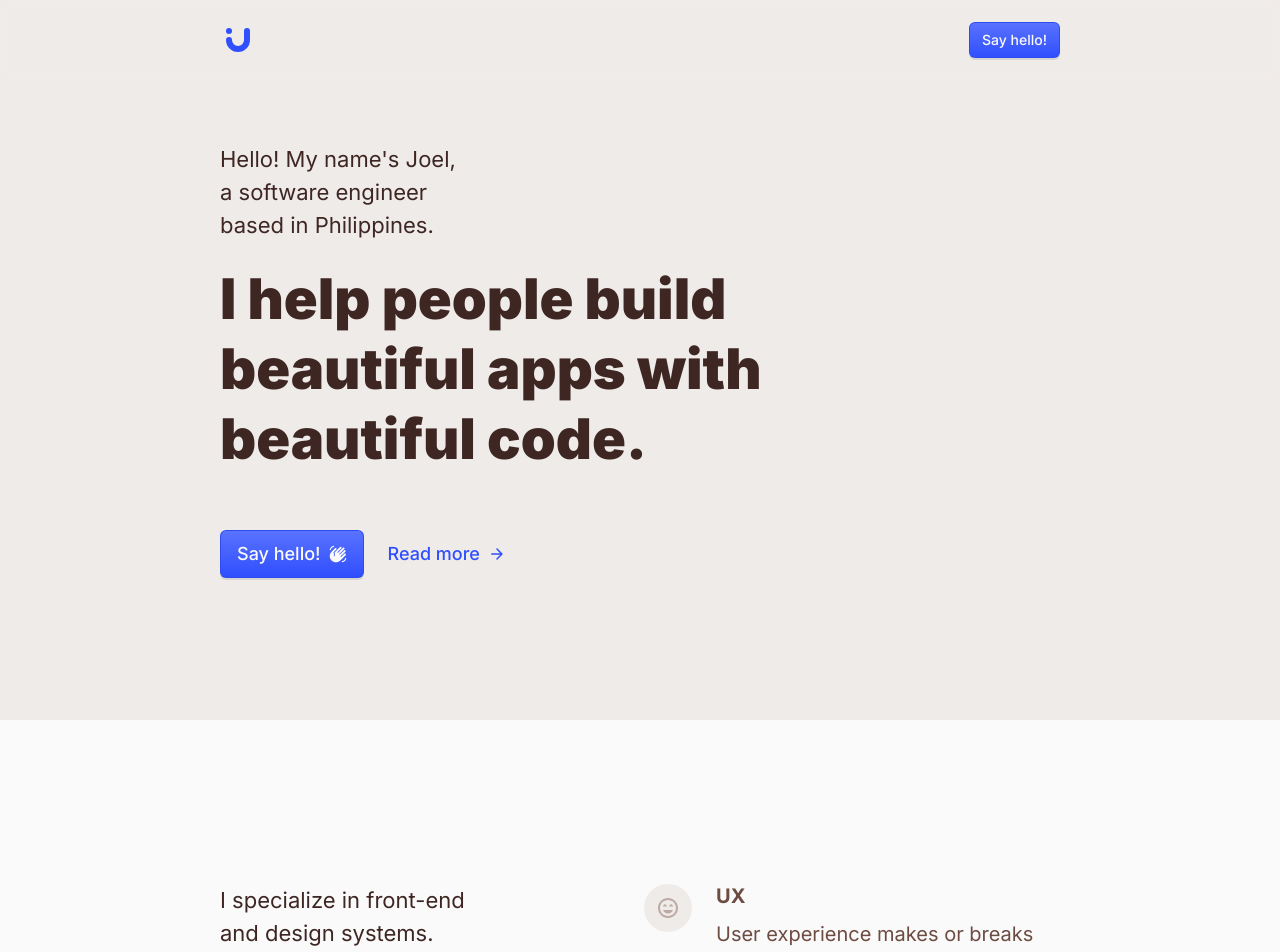
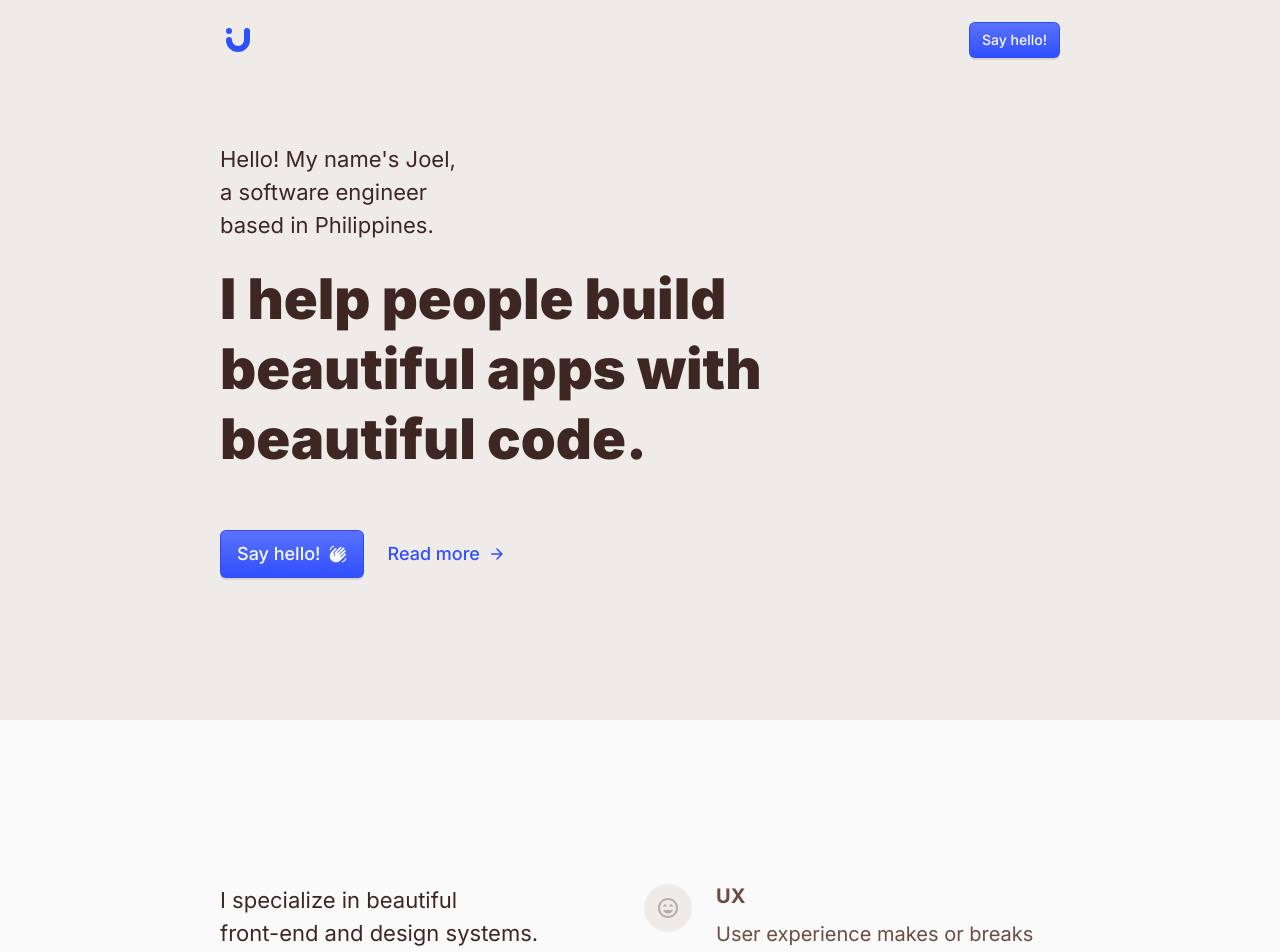
Before and after one commit to joeltumambo/joeltumambo.com, a Next.js app: page / in a window 1280 px wide. Shown: the top 952 px of the page. Built offline with nearby package versions, Linux system fonts and the light colour scheme; no server answers.

Commit message:
Change copywriting

```diff
--- a/page-components/BeautySection.tsx
+++ b/page-components/BeautySection.tsx
@@ -95,7 +95,7 @@ const BeautySection = () => (
         lineHeight={2}
         align={{ xs: "center", sm: "left" }}
       >
-        {`I specialize in front-end\nand design systems.`}
+        {`I specialize in beautiful\nfront-end and design systems.`}
       </Typography>
       <Typography
         component="h2"
```
